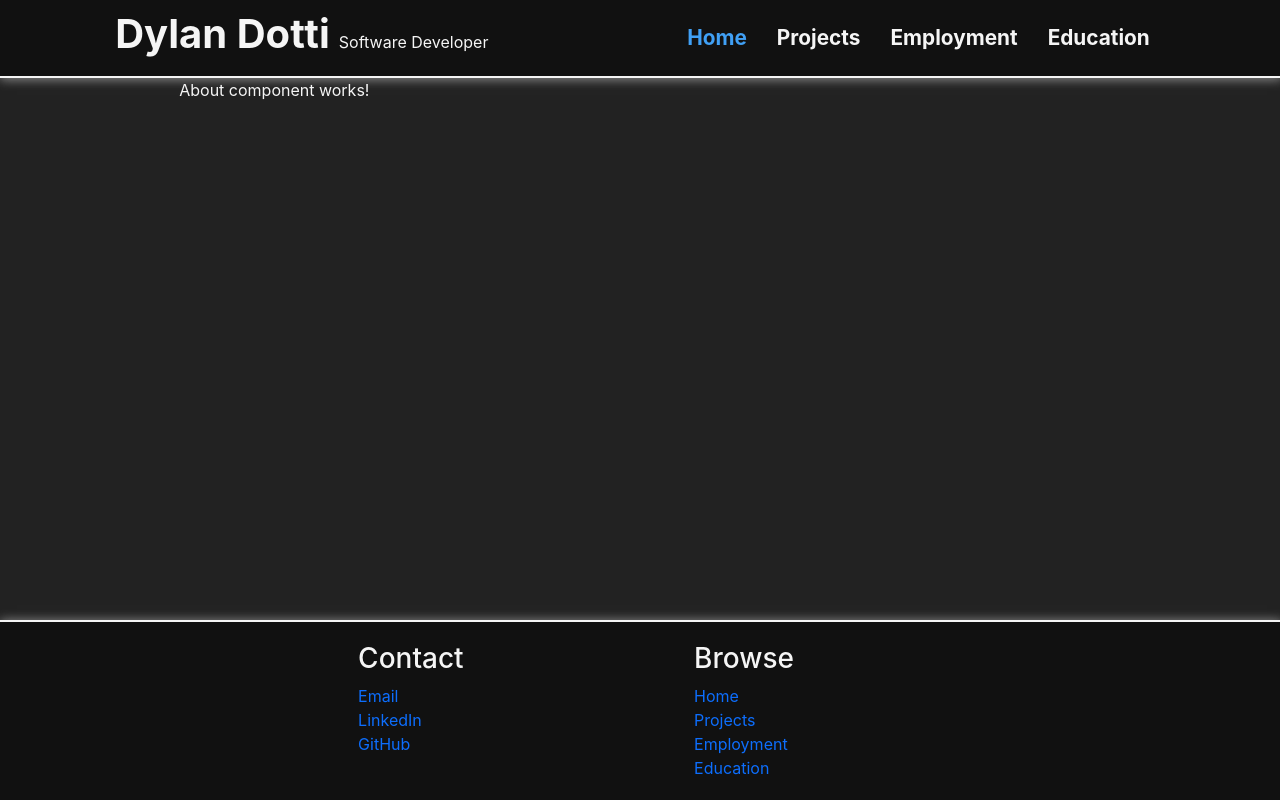
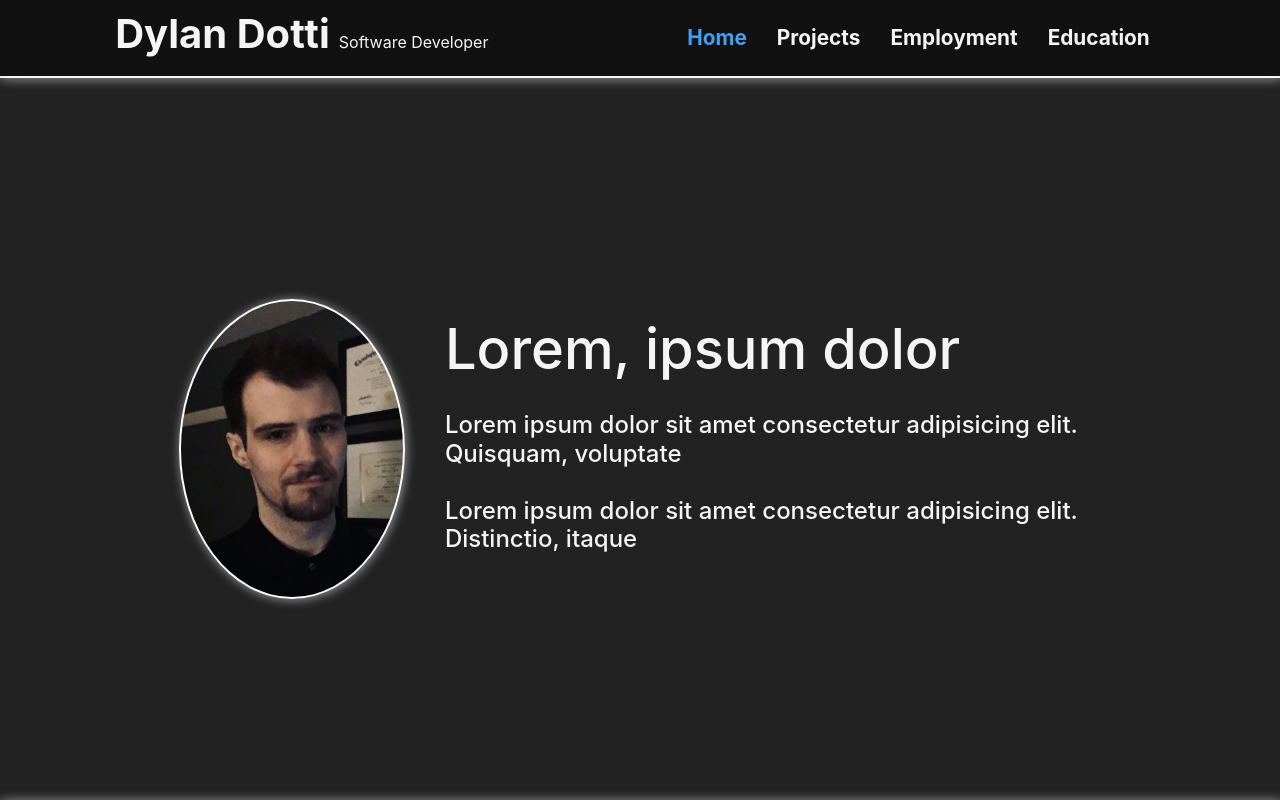
Before and after one commit to Dylan-Dotti/React-Portfolio-Website, a React (Create React App) app: page / in a window 1280 px wide. Built offline with nearby package versions, Linux system fonts and the light colour scheme.

Commit message:
Add Intro section placeholder to About Component

```diff
--- /dev/null
+++ b/src/Components/About/about.scss
@@ -0,0 +1,39 @@
+
+#about {
+    flex: 1;
+
+    .intro-section {
+        display: flex;
+        justify-content: center;
+        align-items: center;
+        gap: 40px;
+        height: calc(100svh - 78px);
+
+        .intro-text {
+            display: flex;
+            flex-direction: column;
+            gap: 20px;
+
+            h1 {
+                font-size: 3.5rem;
+            }
+        }
+    }
+
+    .profile-picture {
+        margin-top: 20px;
+        width: 300px;
+        height: 300px;
+        border: 2px solid white;
+        border-radius: 50%;
+        box-shadow: 1px 1px 10px 1px #888888;
+
+        background-size: cover;
+        background-position: 50% 30%;
+
+        // img {
+        //     width: 100%;
+        //     height: 100%;
+        // }
+    }
+}
--- a/src/Components/About/index.tsx
+++ b/src/Components/About/index.tsx
@@ -1,10 +1,28 @@
-import React, { ReactNode } from "react";
+import * as React from "react";
+import "./about.scss";
+import ScrollFadeInSection from "../ScrollFadeInSection";
+import { AppConstantsContext } from "../../App";
 
-export default class About extends React.Component {
 
-    render(): ReactNode {
-        return (
-            <p>About component works!</p>
-        );
-    }
+const About: React.FC = () => {
+
+    const appConstants = React.useContext(AppConstantsContext);
+    const profileImg = "./img/Profile/IMG_0061_1.jpg";
+
+    return (
+        <div id="about">
+
+            <ScrollFadeInSection className="intro-section" durationMS={appConstants.fadeInDurationMS}>
+                <div className="profile-picture" style={{backgroundImage: `url(${profileImg})`}}></div>
+                <div className="intro-text">
+                    <h1>Lorem, ipsum dolor</h1>
+                    <h4>Lorem ipsum dolor sit amet consectetur adipisicing elit. Quisquam, voluptate</h4>
+                    <h4>Lorem ipsum dolor sit amet consectetur adipisicing elit. Distinctio, itaque</h4>
+                </div>
+            </ScrollFadeInSection>
+
+        </div>
+    );
 }
+
+export default About;
```
